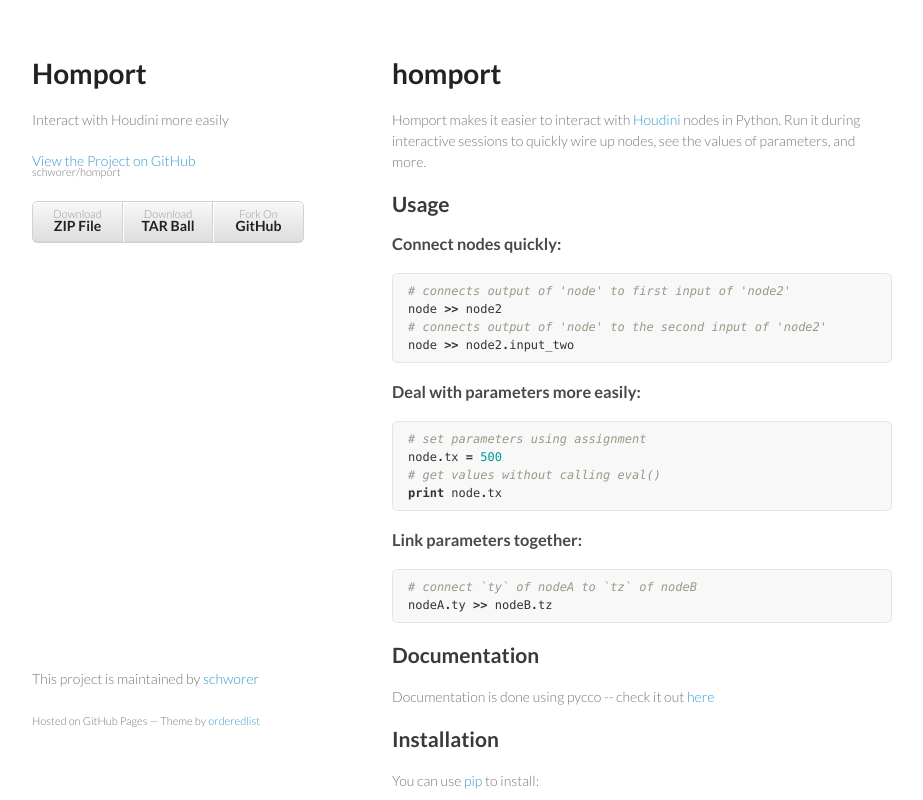
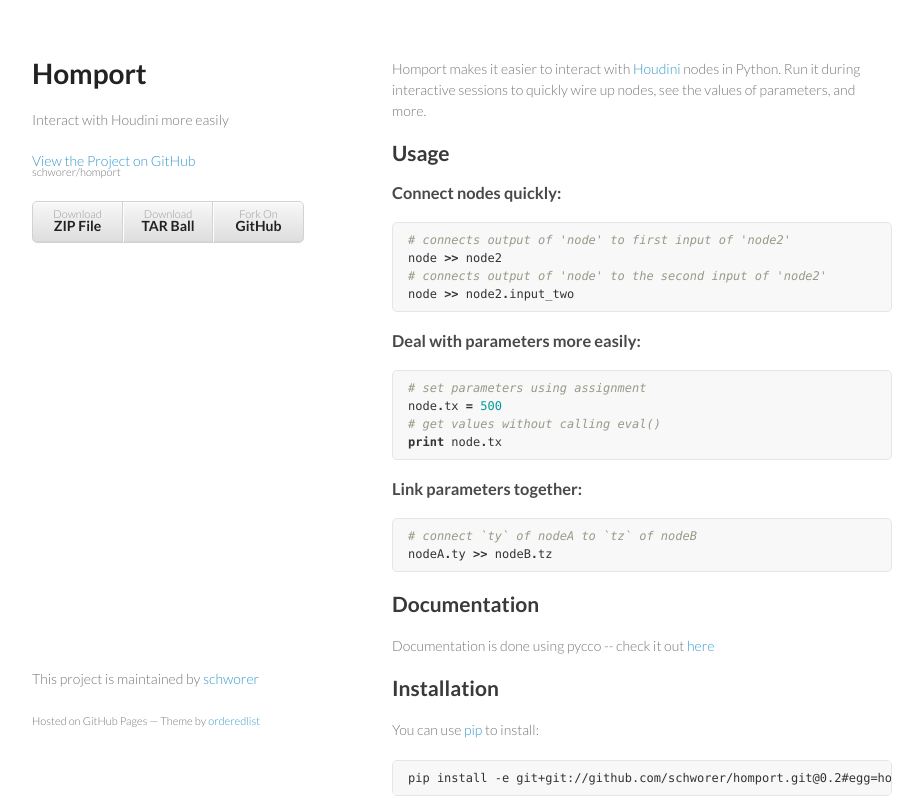
Before and after one commit to schworer/homport, a plain HTML site: page index.html in a window 1280 px wide. Shown: the top 800 px of the page, without its empty margins (178-1101 px from the left). Drawn offline with Linux system fonts and the light colour scheme.

Commit message:
Update index.html

```diff
--- a/index.html
+++ b/index.html
@@ -26,7 +26,6 @@
         </ul>
       </header>
       <section>
-        <h1>homport</h1>
 
 <p>Homport makes it easier to interact with <a href="http://sidefx.com">Houdini</a> nodes in Python. Run it during interactive sessions to quickly wire up nodes, see the values of parameters, and more.</p>
 
```
